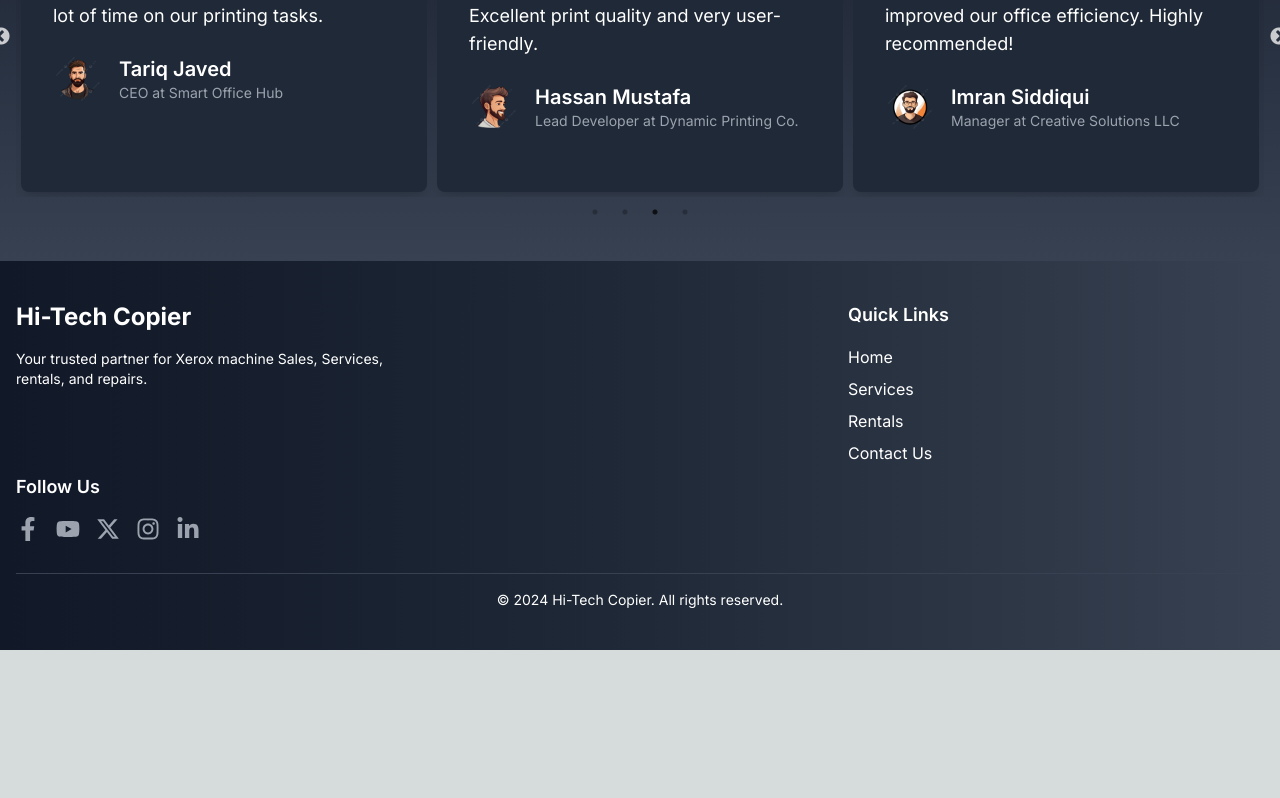
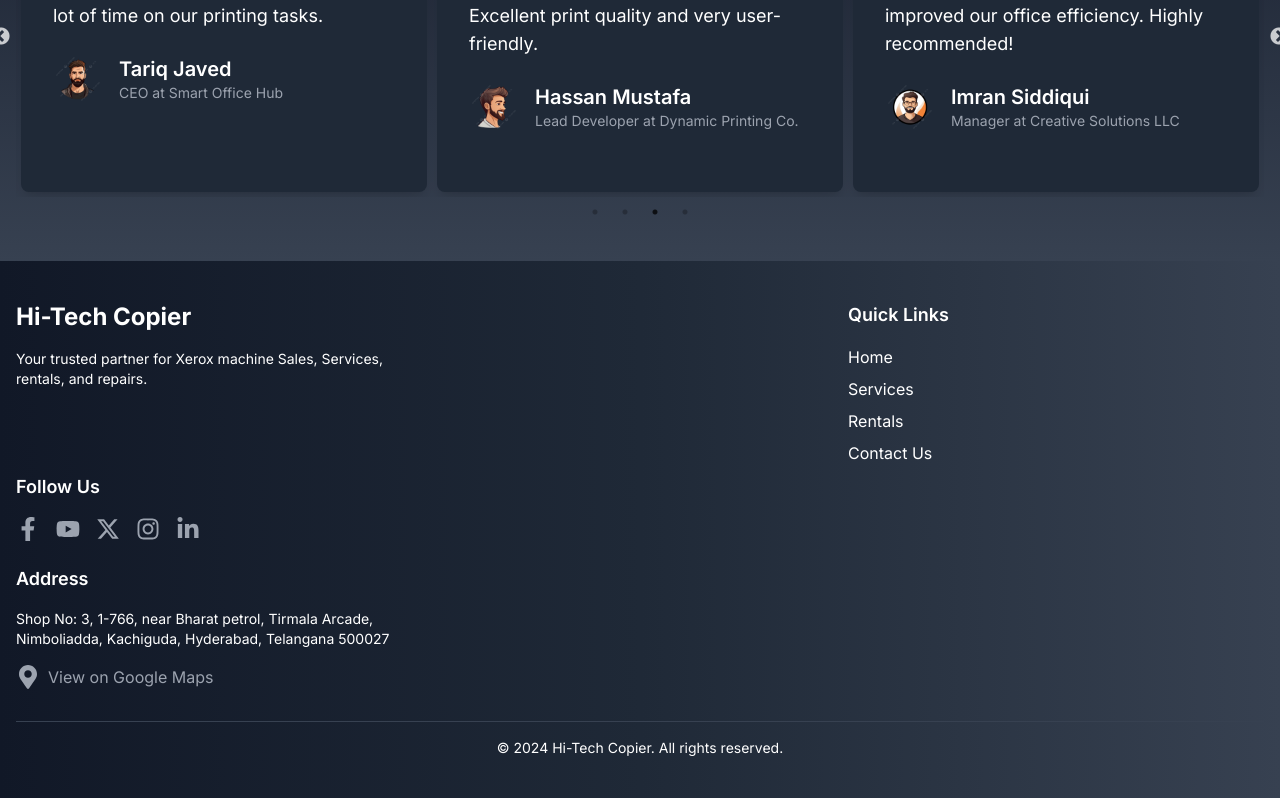
Before and after one commit to Adnan00786/Hi-Tech-Website, a Next.js app: page / in a window 1280 px wide. Shown: the part 5790-6588 px from the top of the page. Before the commit the page ends 6440 px from the top, so only its background shows below. Built offline with nearby package versions, Linux system fonts and the light colour scheme.

Commit message:
Footer Address Update

```diff
--- a/src/components/Footer.tsx
+++ b/src/components/Footer.tsx
@@ -1,7 +1,162 @@
+// "use client";
+// import React from 'react';
+// import { motion } from 'framer-motion';
+// import { FaFacebookF, FaYoutube, FaInstagram, FaLinkedinIn } from 'react-icons/fa';
+// import { FaXTwitter } from 'react-icons/fa6';
+
+// const handleScrollTo = (id: string) => {
+//   const element = document.getElementById(id);
+//   if (element) {
+//     element.scrollIntoView({ behavior: 'smooth' });
+//   }
+// };
+
+// const Footer = () => {
+//   const socialLinks = [
+//     { icon: FaFacebookF, url: 'https://www.facebook.com' },
+//     { icon: FaYoutube, url: 'https://www.youtube.com' },
+//     { icon: FaXTwitter, url: 'https://twitter.com' },
+//     { icon: FaInstagram, url: 'https://www.instagram.com' },
+//     { icon: FaLinkedinIn, url: 'https://www.linkedin.com' },
+//   ];
+
+//   const handleScrollTo = (id: string) => {
+//     const element = document.getElementById(id);
+//     if (element) {
+//       element.scrollIntoView({ behavior: 'smooth' });
+//     }
+//   };
+
+//   const handleWhatsAppClick = () => {
+//     const isMobile = /iPhone|iPad|iPod|Android/i.test(navigator.userAgent);
+//     const whatsappUrl = isMobile
+//       ? 'whatsapp://send?phone=918885621001'
+//       : 'https://wa.me/918885621001';
+
+//     window.open(whatsappUrl, '_blank', 'noopener,noreferrer');
+//   };
+
+
+
+//   return (
+//     <footer className="bg-gradient-to-r from-gray-900 via-gray-800 to-gray-700 text-white py-10">
+//       <div className="container mx-auto px-4">
+//         <div className="flex flex-wrap justify-between items-start">
+//           {/* About Section */}
+//           <motion.div
+//             initial={{ opacity: 0, y: 20 }}
+//             animate={{ opacity: 1, y: 0 }}
+//             transition={{ duration: 0.5 }}
+//             className="w-full md:w-1/3 mb-8 md:mb-0"
+//           >
+//             <span className="text-2xl font-bold">Hi-Tech Copier</span>
+//             <p className="text-sm mt-4">
+//               Your trusted partner for Xerox machine Sales, Services, rentals, and repairs.
+//             </p>
+//           </motion.div>
+
+//           {/* Links Section */}
+//           <motion.div
+//             initial={{ opacity: 0, y: 20 }}
+//             animate={{ opacity: 1, y: 0 }}
+//             transition={{ duration: 0.5, delay: 0.2 }}
+//             className="w-full md:w-1/3 mb-8 md:mb-0 md:ml-12"
+//           >
+//             <h4 className="text-lg font-semibold mb-4">Quick Links</h4>
+//             <ul>
+//               <motion.li
+//                 initial={{ opacity: 0, x: -10 }}
+//                 animate={{ opacity: 1, x: 0 }}
+//                 transition={{ duration: 0.3, delay: 0.3 }}
+//                 className="mb-2"
+//               >
+//                 <a href="#" className="hover:text-gray-400 transition-colors" onClick={() => handleScrollTo('home')}>
+//                   Home
+//                 </a>
+//               </motion.li>
+//               <motion.li
+//                 initial={{ opacity: 0, x: -10 }}
+//                 animate={{ opacity: 1, x: 0 }}
+//                 transition={{ duration: 0.3, delay: 0.4 }}
+//                 className="mb-2"
+//               >
+//                 <span className="hover:text-gray-400 transition-colors" onClick={() => handleScrollTo('services')}>
+//                   Services
+//                 </span>
+//               </motion.li>
+//               <motion.li
+//                 initial={{ opacity: 0, x: -10 }}
+//                 animate={{ opacity: 1, x: 0 }}
+//                 transition={{ duration: 0.3, delay: 0.5 }}
+//                 className="mb-2"
+//               >
+//                 <span className="hover:text-gray-400 transition-colors" onClick={() => handleScrollTo('rentals')}>
+//                   Rentals
+//                 </span>
+//               </motion.li>
+//               <motion.li
+//                 initial={{ opacity: 0, x: -10 }}
+//                 animate={{ opacity: 1, x: 0 }}
+//                 transition={{ duration: 0.3, delay: 0.6 }}
+//                 className="mb-2"
+//               >
+//                 <a href="#" className="hover:text-gray-400 transition-colors" onClick={handleWhatsAppClick}>
+//                   Contact Us
+//                 </a>
+//               </motion.li>
+//             </ul>
+//           </motion.div>
+
+//           {/* Social Media Section */}
+//           <motion.div
+//             initial={{ opacity: 0, y: 20 }}
+//             animate={{ opacity: 1, y: 0 }}
+//             transition={{ duration: 0.5, delay: 0.4 }}
+//             className="w-full md:w-1/3 mb-8 md:mb-0"
+//           >
+//             <h4 className="text-lg font-semibold mb-4">Follow Us</h4>
+//             <div className="flex space-x-4">
+//               {socialLinks.map((item, index) => (
+//                 <motion.a
+//                   key={index}
+//                   initial={{ opacity: 0, scale: 0.8 }}
+//                   animate={{ opacity: 1, scale: 1 }}
+//                   transition={{ duration: 0.3, delay: 0.5 + index * 0.1 }}
+//                   href={item.url}
+//                   target="_blank" // Open link in new tab
+//                   rel="noopener noreferrer" // Security best practice for external links
+//                   className="text-gray-400 hover:text-white transition-colors"
+//                 >
+//                   <item.icon size={24} />
+//                 </motion.a>
+//               ))}
+//             </div>
+//           </motion.div>
+//         </div>
+
+//         {/* Footer Bottom */}
+//         <motion.div
+//           initial={{ opacity: 0 }}
+//           animate={{ opacity: 1 }}
+//           transition={{ duration: 0.5, delay: 0.6 }}
+//           className="mt-8 border-t border-gray-700 pt-4 text-center"
+//         >
+//           <p className="text-sm">
+//             &copy; {new Date().getFullYear()} Hi-Tech Copier. All rights reserved.
+//           </p>
+//         </motion.div>
+//       </div>
+//     </footer>
+//   );
+// };
+
+// export default Footer;
+
+
 "use client";
 import React from 'react';
 import { motion } from 'framer-motion';
-import { FaFacebookF, FaYoutube, FaInstagram, FaLinkedinIn } from 'react-icons/fa';
+import { FaFacebookF, FaYoutube, FaInstagram, FaLinkedinIn, FaMapMarkerAlt } from 'react-icons/fa';
 import { FaXTwitter } from 'react-icons/fa6';
 
 const handleScrollTo = (id: string) => {
@@ -36,7 +191,10 @@
     window.open(whatsappUrl, '_blank', 'noopener,noreferrer');
   };
 
-
+  const handleLocationClick = () => {
+    const googleMapsUrl = "https://www.google.com/maps?q=Shop+No:+3,+1-766,+near+Bharat+petrol,+Tirmala+Arcade,+Nimboliadda,+Kachiguda,+Hyderabad,+Telangana+500027";
+    window.open(googleMapsUrl, '_blank', 'noopener,noreferrer');
+  };
 
   return (
     <footer className="bg-gradient-to-r from-gray-900 via-gray-800 to-gray-700 text-white py-10">
@@ -133,6 +291,25 @@
             </div>
           </motion.div>
         </div>
+              <br />
+        {/* Address Section */}
+        <motion.div
+          initial={{ opacity: 0, y: 20 }}
+          animate={{ opacity: 1, y: 0 }}
+          transition={{ duration: 0.5, delay: 0.5 }}
+          className="w-full mt-8 md:mt-0 md:w-1/3 mb-8 md:mb-0"
+        >
+          <h4 className="text-lg font-semibold mb-4">Address</h4>
+          <p className="text-sm mt-2">
+            Shop No: 3, 1-766, near Bharat petrol, Tirmala Arcade, Nimboliadda, Kachiguda, Hyderabad, Telangana 500027
+          </p>
+          <div className="flex items-center mt-4">
+            <FaMapMarkerAlt size={24} className="text-gray-400 hover:text-white transition-colors cursor-pointer" onClick={handleLocationClick} />
+            <span className="ml-2 text-gray-400 hover:text-white transition-colors cursor-pointer" onClick={handleLocationClick}>
+              View on Google Maps
+            </span>
+          </div>
+        </motion.div>
 
         {/* Footer Bottom */}
         <motion.div
```
